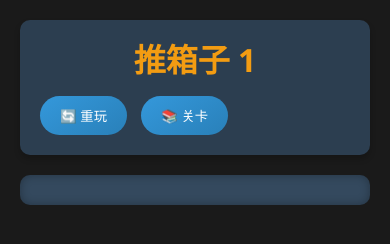
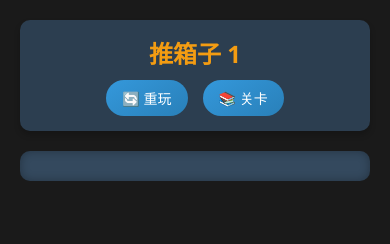
Before and after one commit to jxgzldh/push-box-game, a plain HTML site: page index.html in a window 390 px wide. Drawn offline with Linux system fonts and the light colour scheme.

Commit message:
更新 style.css

```diff
--- a/style.css
+++ b/style.css
@@ -1,5 +1,4 @@
-/* style.css */
-/* 重置样式 */
+/* 基础重置 */
 * {
     margin: 0;
     padding: 0;
@@ -9,13 +8,14 @@
 
 body {
     background: #1a1a1a;
-    font-family: 'Segoe UI', Tahoma, Geneva, Verdana, sans-serif;
+    font-family: 'Segoe UI', Tahoma, sans-serif;
     color: #fff;
     display: flex;
     justify-content: center;
     min-height: 100vh;
 }
 
+/* 游戏主容器 */
 .game-frame {
     width: 100%;
     max-width: 600px;
@@ -24,6 +24,7 @@ body {
 
 /* 头部样式 */
 .header {
+    text-align: center;
     background: #2c3e50;
     padding: 15px;
     border-radius: 10px;
@@ -33,9 +34,29 @@ body {
 
 .header h1 {
     color: #f39c12;
-    text-align: center;
     margin-bottom: 10px;
-    font-size: 2em;
+    font-size: 1.8em;
+}
+
+/* 控制按钮 */
+.controls {
+    display: flex;
+    justify-content: center;
+    gap: 15px;
+}
+
+.btn {
+    padding: 10px 20px;
+    border: none;
+    border-radius: 25px;
+    background: linear-gradient(145deg, #3498db, #2980b9);
+    color: white;
+    cursor: pointer;
+    transition: all 0.3s;
+}
+
+.btn:active {
+    transform: scale(0.95);
 }
 
 /* 游戏棋盘 */
@@ -51,7 +72,7 @@ body {
     justify-content: center;
 }
 
-/* 单元格样式 */
+/* 单元格元素 */
 .cell {
     width: 50px;
     height: 50px;
@@ -59,7 +80,6 @@ body {
     border-radius: 5px;
     background: #2c3e50;
     position: relative;
-    transition: transform 0.1s;
 }
 
 .wall {
@@ -70,7 +90,6 @@ body {
 .box {
     background: #e67e22;
     border: 3px solid #d35400;
-    box-shadow: 0 3px 6px rgba(0,0,0,0.3);
 }
 
 .box.on-target {
@@ -88,23 +107,7 @@ body {
     clip-path: polygon(50% 0%, 100% 50%, 50% 100%, 0% 50%);
 }
 
-/* 按钮样式 */
-.btn {
-    padding: 10px 20px;
-    border: none;
-    border-radius: 25px;
-    background: linear-gradient(145deg, #3498db, #2980b9);
-    color: white;
-    cursor: pointer;
-    margin: 5px;
-    transition: all 0.3s;
-}
-
-.btn:active {
-    transform: scale(0.95);
-}
-
-/* 关卡选择 */
+/* 关卡选择弹窗 */
 .level-modal {
     position: fixed;
     top: 0;
@@ -127,13 +130,25 @@ body {
 
 .level-grid {
     display: grid;
-    grid-template-columns: repeat(4, 1fr);
+    grid-template-columns: repeat(3, 1fr);
     gap: 10px;
     padding: 20px 0;
 }
 
+/* 动画 */
 @keyframes pulse {
     0% { transform: scale(1); }
     50% { transform: scale(1.05); }
     100% { transform: scale(1); }
 }
+
+/* 移动端适配 */
+@media (max-width: 480px) {
+    .btn {
+        padding: 8px 16px;
+        font-size: 14px;
+    }
+    .header h1 {
+        font-size: 1.5em;
+    }
+}
```
